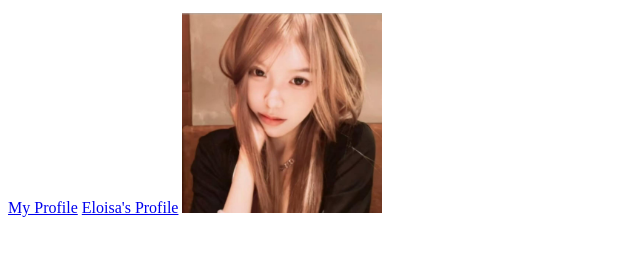
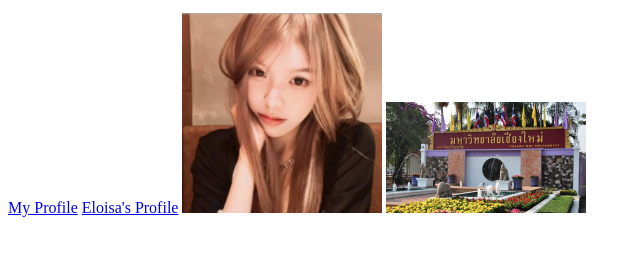
Before and after one commit to yanyan20232093/lab3, a plain HTML site: page index.html in a window 1280 px wide. Shown: the part 116-372 px from the top of the page, without its empty margins (0-641 px from the left). Drawn offline with Linux system fonts and the light colour scheme.

Commit message:
release v0.2: remove To be continued, add CAMT logo

```diff
--- a/index.html
+++ b/index.html
@@ -12,6 +12,7 @@
      <a href="Eloisa-profile.html">Eloisa's Profile</a>
 
     <img src="eloisa-photo.jpg" alt="Eloisa's Photo" width="200">
+    <img src="camt.png" alt="CAMT's Photo" width="200">
 
 </body>
 </html>
```
Also changed, not shown: camt.png (added).
